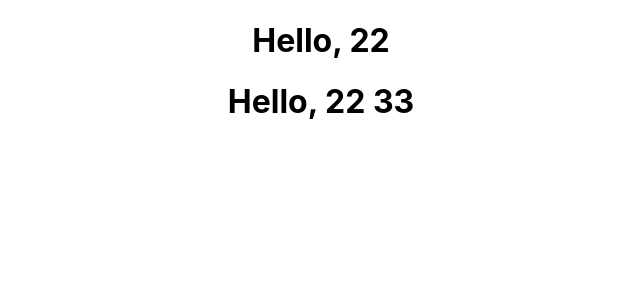
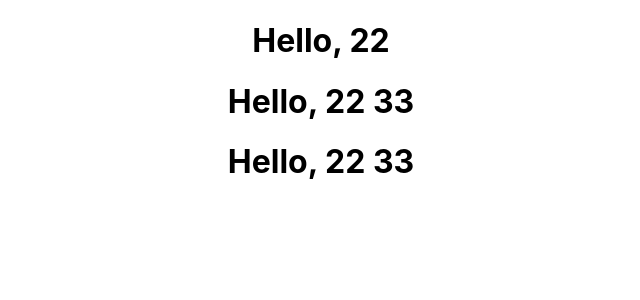
Before and after one commit to shj0000/chain, a React (Create React App) app in the folder client/react-test2/: page / in a window 1280 px wide. Shown: the top 300 px of the page, without its empty margins (319-959 px from the left). Built offline with nearby package versions, Linux system fonts and the light colour scheme.

Commit message:
Update App.js

```diff
--- a/client/react-test2/src/App.js
+++ b/client/react-test2/src/App.js
@@ -1,12 +1,14 @@
 import './App.css';
 import Main from './component/Main';
 import Comp1 from './component/Comp1';
+import Comp2 from './component/Comp2';
 
 function App() {
   return (
     <div className="App">
       <Main />
       <Comp1 />
+      <Comp2 />
     </div>
   );
 }
```
